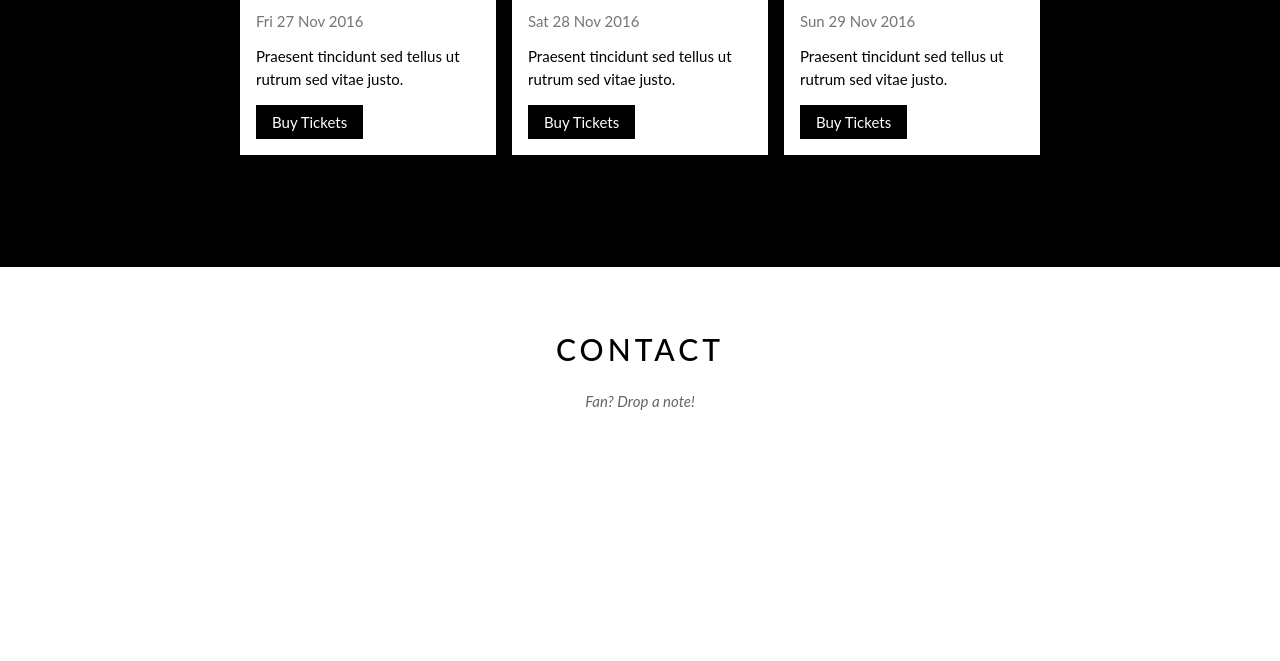
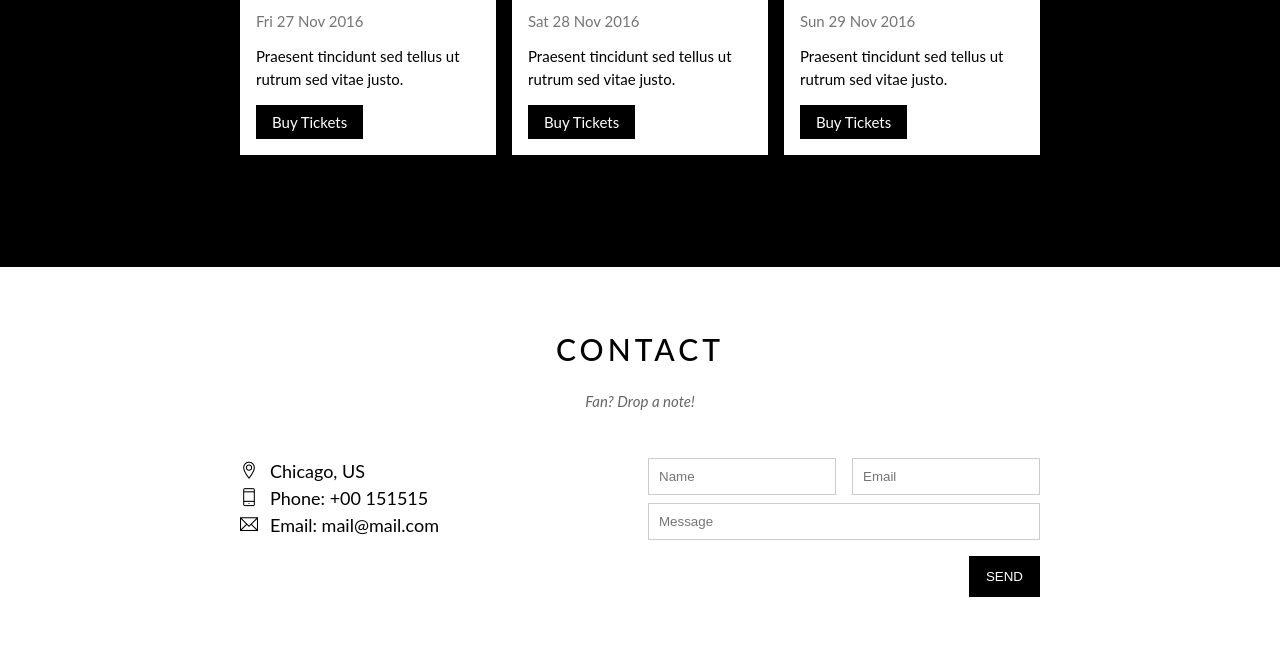
Before and after one commit to khangsk/khangsk.github.com, a plain HTML site: page index.html in a window 1280 px wide. Shown: the part 1849-2510 px from the top of the page. Before the commit the page ends 2323 px from the top, so only its background shows below. Drawn offline with Linux system fonts and the light colour scheme.

Commit message:
update contact section

```diff
--- a/assets/css/style.css
+++ b/assets/css/style.css
@@ -23,6 +23,8 @@ html {
  */
 
  /* Giải quyết cho vấn đề Float Hoặc dùng  overflow: hidden; */
+
+ /* Common */
 .clear {
     clear: both;
 }
@@ -31,7 +33,50 @@ html {
     color: #fff !important;
 }
 
+.row {
+    margin-left: -8px;
+    margin-right: -8px;
+}
+
+.row::after {
+    content: "";
+    display: block;
+    clear: both;
+}
+
+.col {
+    float: left;
+    padding-left: 8px;
+    padding-right: 8px;
+}
+
+.col-third {
+    width: calc(100%/3);
+}
+
+.col-half {
+    width: 50%;
+}
+
+.col-full{
+    width: 100%;
+}
+
+.text-center {
+    text-align: center !important;
+}
+
+.mt-8 {
+    margin-top: 8px !important;
+}
+
+.mt-16 {
+    margin-top: 16px !important;
+}
+
+/* Main */
 #main {
+
 }
 
 #header {
@@ -190,12 +235,6 @@ html {
      */
 }
 
-#content .member-item {
-    float: left;
-    width: calc(100%/3);
-    text-align: center;
-}
-
 #content .member-name {
     font-size: 15px;
 }
@@ -245,16 +284,11 @@ html {
     margin-top: -3px;
 }
 
+/* Places */
+
 .places-list {
-    margin: 0 -8px;
-    padding: 32px 0;
-}
-
-.place-item {
-    float: left;
-    width: calc(100%/3);
-    padding: 0 8px;
-    padding-bottom: 16px;
+    padding-top: 32px;
+    padding-bottom: 48px;
 }
 
 .place-img {
@@ -296,6 +330,40 @@ html {
     margin-top: 15px;
 }
 
+/* Contact form */
+.contact-content {
+    margin-top: 48px;
+}
+
+.contact-info {
+    font-size: 18px;
+    line-height: 1.5;
+}
+
+.contact-info i[class*="ti-"] {
+    width: 30px;
+    display: inline-block;
+}
+
+.contact-form {
+    font-size: 15px;
+}
+
+.contact-form .form-control {
+    padding: 10px;
+    border: #ccc solid 1px;
+    width: 100%;
+    outline: none; /* Bỏ đi viền */
+}
+
+.contact-form .form-submit-btn {
+    background-color: #000;
+    color: #fff;
+    float: right;
+    border: #000 solid 1px;
+    padding: 12px 16px;
+}
+
 /* Footer Section */
 #footer {
 
--- a/index.html
+++ b/index.html
@@ -49,20 +49,19 @@
                 <h2 class="section-heading">THE BAND</h2>
                 <p class="section-sub-heading">We love music</p>
                 <p class="about-text">We have created a fictional band website. Lorem ipsum dolor sit amet, consectetur adipiscing elit, sed do eiusmod tempor incididunt ut labore et dolore magna aliqua. Ut enim ad minim veniam, quis nostrud exercitation ullamco laboris nisi ut aliquip ex ea commodo consequat. Duis aute irure dolor in reprehenderit in voluptate velit esse cillum dolore eu fugiat nulla pariatur. Excepteur sint occaecat cupidatat non proident, sunt in culpa qui officia deserunt mollit anim id est laborum consectetur adipiscing elit, sed do eiusmod tempor incididunt ut labore et dolore magna aliqua. Ut enim ad minim veniam, quis nostrud exercitation ullamco laboris nisi ut aliquip ex ea commodo consequat.</p>
-                <div class="members-list">
-                    <div class="member-item">
+                <div class="row members-list">
+                    <div class="col col-third text-center">
                         <p class="member-name">Name</p>
                         <img src="/assets/img/band/member1.jpg" alt="Name" class="member-img">
                     </div>
-                    <div class="member-item">
+                    <div class="col col-third text-center">
                         <p class="member-name">Name</p>
                         <img src="/assets/img/band/member1.jpg" alt="Name" class="member-img">
                     </div>
-                    <div class="member-item">
+                    <div class="col col-third text-center">
                         <p class="member-name">Name</p>
                         <img src="/assets/img/band/member1.jpg" alt="Name" class="member-img">
                     </div>
-                    <div class="clear"></div>
                 </div>
             </div>
 
@@ -80,8 +79,8 @@
                     </ul>
 
                     <!-- Places -->
-                    <div class="places-list">
-                        <div class="place-item">
+                    <div class="row places-list">
+                        <div class="col col-third">
                             <img src="/assets/img/places/place1.jpg" alt="New York" class="place-img">
                             <div class="place-body">
                                 <h3 class="place-heading">New York</h3>
@@ -90,7 +89,7 @@
                                 <a href="https://www.facebook.com/HGKhang/" class="place-buy-btn">Buy Tickets</a>
                             </div>
                         </div>
-                        <div class="place-item">
+                        <div class="col col-third">
                             <img src="/assets/img/places/place2.jpg" alt="Paris" class="place-img">
                             <div class="place-body">
                                 <h3 class="place-heading">Paris</h3>
@@ -99,7 +98,7 @@
                                 <a href="https://www.facebook.com/HGKhang/" class="place-buy-btn">Buy Tickets</a>
                             </div>
                         </div>
-                        <div class="place-item">
+                        <div class="col col-third">
                             <img src="/assets/img/places/place3.jpg" alt="San Francisco" class="place-img">
                             <div class="place-body">
                                 <h3 class="place-heading">San Francisco</h3>
@@ -108,7 +107,6 @@
                                 <a href="https://www.facebook.com/HGKhang/" class="place-buy-btn">Buy Tickets</a>
                             </div>
                         </div>
-                        <div class="clear"></div>
                     </div>
                 </div>
             </div>
@@ -117,7 +115,31 @@
             <div class="content-section">
                 <h2 class="section-heading">CONTACT</h2>
                 <p class="section-sub-heading">Fan? Drop a note!</p>
-
+                <div class="row contact-content">
+                    <div class="col col-half contact-info">
+                        <p><i class="ti-location-pin"></i>Chicago, US</p>
+                        <p><i class="ti-mobile"></i>Phone: +00 151515</p>
+                        <p><i class="ti-email"></i>Email: mail@mail.com</p>
+                    </div>
+                    <div class="col col-half contact-form">
+                        <form action="">
+                            <div class="row">
+                                <div class="col col-half">
+                                    <input type="text" name="" placeholder="Name" required id="" class="form-control">
+                                </div>
+                                <div class="col col-half">
+                                    <input type="email" name="" placeholder="Email" required id="" class="form-control">
+                                </div>
+                            </div>
+                            <div class="row mt-8">
+                                <div class="col col-full">
+                                    <input type="text" name="" placeholder="Message" required id="" class="form-control">
+                                </div>
+                            </div>
+                            <input class="form-submit-btn mt-16" type="submit" value="SEND">
+                        </form>
+                    </div>
+                </div>
             </div>
 
         </div>
```
